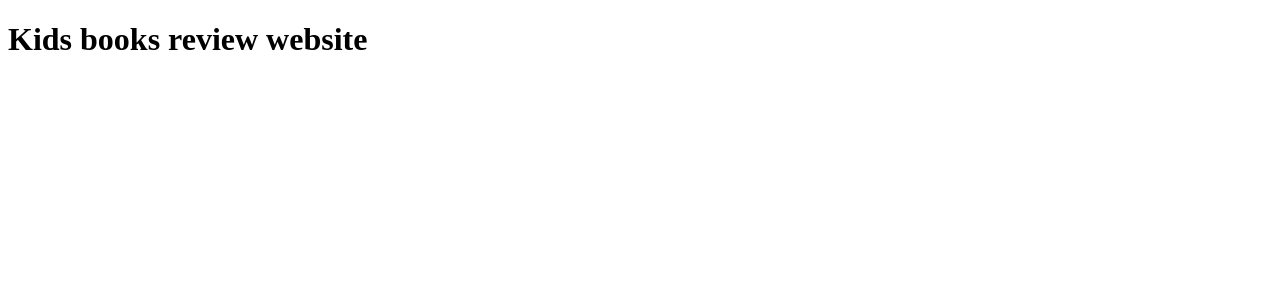
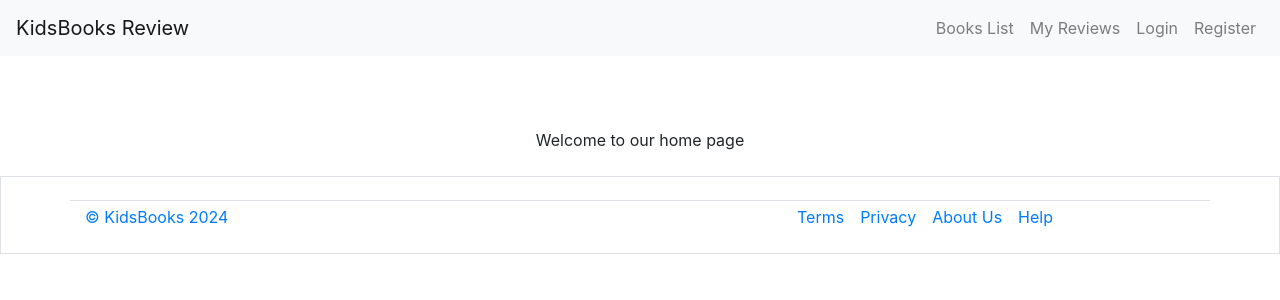
Before and after one commit to NeeruRathour/kids-books-review, a Django app: page / in a window 1280 px wide. Shown: the top 300 px of the page. Run offline with Django 4.2, Linux system fonts and the light colour scheme; some libraries are stand-ins or nearby versions.

Commit message:
add base template

```diff
--- a/books/settings.py
+++ b/books/settings.py
@@ -25,9 +25,9 @@ BASE_DIR = Path(__file__).resolve().parent.parent
 SECRET_KEY = os.environ.get('SECRET_KEY')
 
 # SECURITY WARNING: don't run with debug turned on in production!
-DEBUG = False
+DEBUG = True
 
-ALLOWED_HOSTS = ['8000-neerurathou-kidsbooksre-gwbnup8g8dp.ws.codeinstitute-ide.net',
+ALLOWED_HOSTS = ['8000-neerurathou-kidsbooksre-gwbnup8g8dp.ws.codeinstitute-ide.net', '8000-neerurathou-kidsbooksre-k74b465f4cm.ws.codeinstitute-ide.net',
 'herokuapp.com','127.0.0.1',]
 
 
--- /dev/null
+++ b/kidsbooks/static/css/style.css
@@ -0,0 +1,39 @@
+/* static/css/style.css */
+
+/* Hover effect for nav links */
+.nav-link {
+    color: #000; /* Default text color */
+}
+
+.nav-link:hover {
+    color: #007bff; /* Blue color on hover */
+    text-decoration: underline; /* Underline on hover */
+}
+
+/* Basic styles for footer links */
+.footer-link {
+    color: #007bff; /* Bootstrap primary color */
+    text-decoration: none;
+    padding: 0.5rem;
+}
+
+.footer-link:hover {
+    color: #0056b3; /* Darker shade for hover effect */
+}
+
+/* Basic styles for social icons */
+.footer-icon-link {
+    color: #007bff;
+    font-size: 1.5rem;
+    text-decoration: none;
+}
+
+.footer-icon-link:hover {
+    color: #0056b3; /* Darker shade for hover effect */
+}
+
+footer ul {
+    list-style-type: none; /* Removes the bullets from the list */
+    padding: 0;            /* Removes the padding */
+    margin: 0;             /* Removes the margin */
+}
--- a/templates/base.html
+++ b/templates/base.html
@@ -1,12 +1,37 @@
-{% load static %}
-
 <!DOCTYPE html>
 <html lang="en">
 <head>
     <meta charset="UTF-8">
-    <meta http-equiv="X-UA-Compatible" content="IE=edge">
     <meta name="viewport" content="width=device-width, initial-scale=1.0">
-    <title>Document</title>
-    <h1>Kids books review website</h1>
+    <title>Home</title>
+
+    <!-- Bootstrap CSS -->
+    <link href="https://stackpath.bootstrapcdn.com/bootstrap/4.5.2/css/bootstrap.min.css" rel="stylesheet">
+
+    <!-- Custom CSS -->
+    <link rel="stylesheet" href="/static/css/style.css">
+
+</head>
+<body>
+     <!-- Include header -->
+     {% include 'includes/header.html' %}
+
+    <!-- Main content -->
+    <main role="main" class="container mt-4">
+        <div class="container flex-column pt-3">
+            <section class="text-center">
+                <h1 class="main-title mx-auto"></h1>
+                <p class="pt-4">Welcome to our home page</p>
+            </section>
+        </div>
+    </main>
+
+   <!-- Include footer -->
+   {% include 'includes/footer.html' %}
+
+    <!-- Include Bootstrap JS -->
+    <script src="https://code.jquery.com/jquery-3.5.1.slim.min.js"></script>
+    <script src="https://cdn.jsdelivr.net/npm/@popperjs/core@2.9.3/dist/umd/popper.min.js"></script>
+    <script src="https://stackpath.bootstrapcdn.com/bootstrap/4.5.2/js/bootstrap.min.js"></script>
 </body>
 </html>
--- /dev/null
+++ b/templates/includes/footer.html
@@ -0,0 +1,27 @@
+<footer class="container-fluid border bg-white mt-4">
+    <!-- Optional border line -->
+    <div class="container border-bottom" style="max-width: 1140px; height: 1.5rem;"></div>
+
+    <!-- Main footer content -->
+    <div class="container pb-4 pt-3 pt-md-1" style="max-width: 1140px;">
+        <div class="row g-0">
+            <!-- Footer Links Section -->
+            <div class="d-flex align-items-center justify-content-center col-md order-0 order-md-1">
+                <ul class="d-flex mb-sm-0">
+                    <li class="ms-2"><a class="footer-link" href="#">Terms</a></li>
+                    <li><a class="footer-link" href="#">Privacy</a></li>
+                    <li><a class="footer-link" href="#">About Us</a></li>
+                    <li class="me-2"><a class="footer-link" href="#">Help</a></li>
+                </ul>
+            </div>
+
+            <!-- Footer Logo Section -->
+            <div class="col-sm d-flex justify-content-center justify-content-sm-end justify-content-md-start order-sm-1 order-md-0">
+                <a class="d-flex align-items-center footer-logo-link me-2 me-md-0" href="#start">
+                    <i class="icon-book mt-2 me-1" style="font-size: 1.875rem;"></i>
+                    <span>© KidsBooks  <i class="far fa-copyright ms-1 me-1"></i>2024</span>
+                </a>
+            </div>
+        </div>
+    </div>
+</footer>
--- /dev/null
+++ b/templates/includes/header.html
@@ -0,0 +1,22 @@
+<nav class="navbar navbar-expand-lg navbar-light bg-light">
+    <a class="navbar-brand" href="#">KidsBooks Review</a>
+    <button class="navbar-toggler" type="button" data-toggle="collapse" data-target="#navbarNav" aria-controls="navbarNav" aria-expanded="false" aria-label="Toggle navigation">
+        <span class="navbar-toggler-icon"></span>
+    </button>
+    <div class="collapse navbar-collapse" id="navbarNav">
+        <ul class="navbar-nav ml-auto">
+            <li class="nav-item">
+                <a class="nav-link" href="#">Books List</a>
+            </li>
+            <li class="nav-item">
+                <a class="nav-link" href="#">My Reviews</a>
+            </li>
+            <li class="nav-item">
+                <a class="nav-link" href="#">Login</a>
+            </li>
+            <li class="nav-item">
+                <a class="nav-link" href="#">Register</a>
+            </li>
+        </ul>
+    </div>
+</nav>
```
